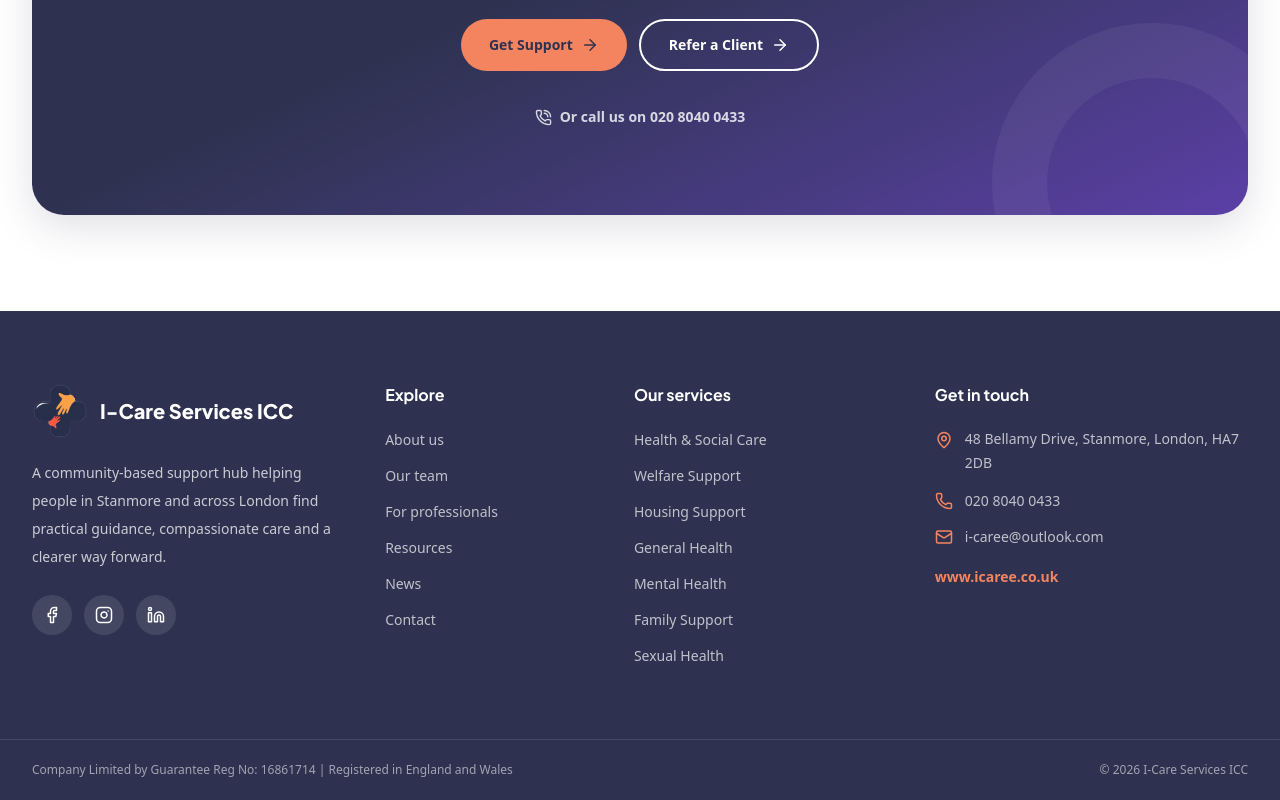
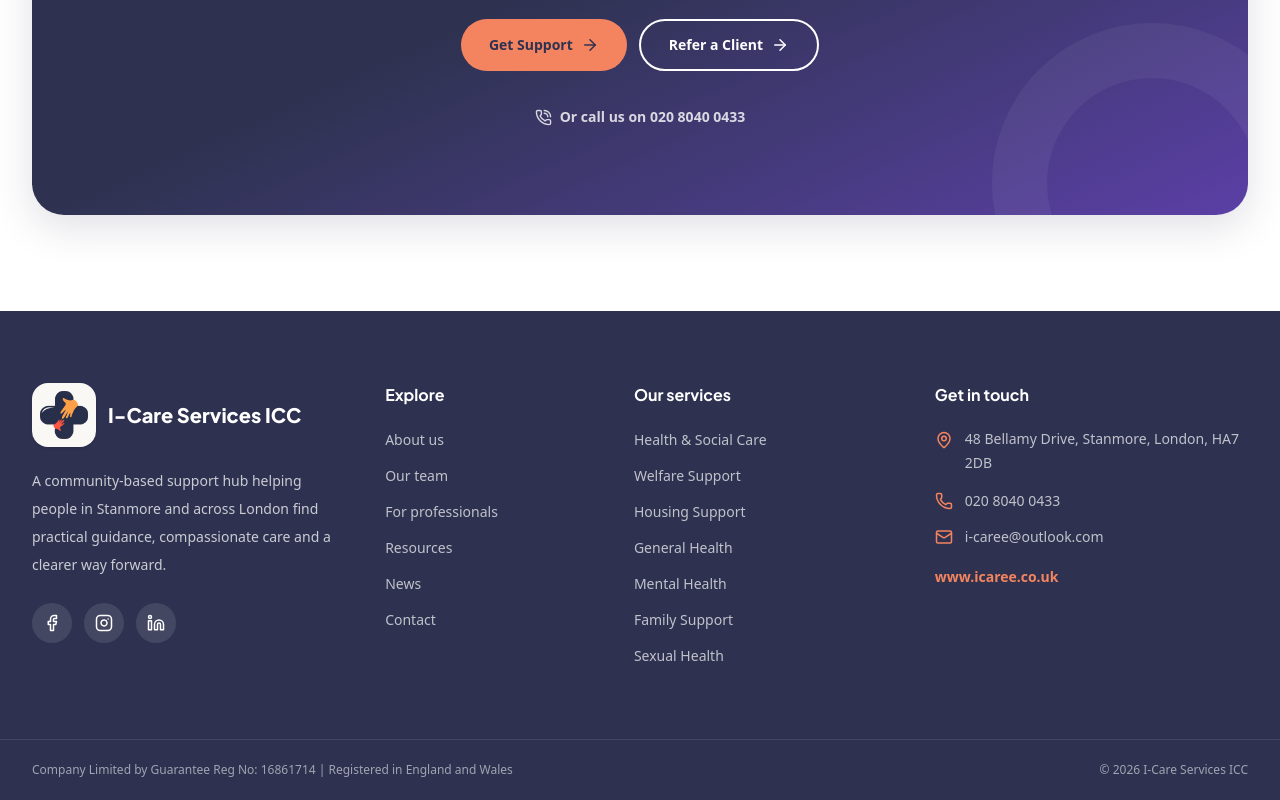
Before and after one commit to mudassirhamza29-commits/i-care-services-icc, a Next.js app: page / in a window 1280 px wide. Shown: the part 4388-5188 px from the top of the page. Built offline with nearby package versions, Linux system fonts and the light colour scheme.

Commit message:
Improve footer logo contrast

```diff
--- a/src/components/layout/Footer.tsx
+++ b/src/components/layout/Footer.tsx
@@ -32,13 +32,15 @@
       <div className="mx-auto grid max-w-7xl gap-10 px-4 py-14 sm:px-6 md:grid-cols-2 lg:grid-cols-[1.2fr_0.8fr_1fr_1.2fr] lg:px-8 lg:py-18">
         <div>
           <div className="flex items-center gap-3">
+            <span className="flex h-16 w-16 shrink-0 items-center justify-center rounded-2xl bg-cream p-1.5 shadow-sm">
               <Image
                 src="/brand/i-care-logo.png"
                 alt=""
                 width={673}
                 height={673}
-              className="h-14 w-14 object-contain"
+                className="h-full w-full object-contain"
               />
+            </span>
             <span className="font-heading text-xl font-extrabold">
               I-Care Services ICC
             </span>
```
Lines whose indentation alone changed are shown as unchanged.
